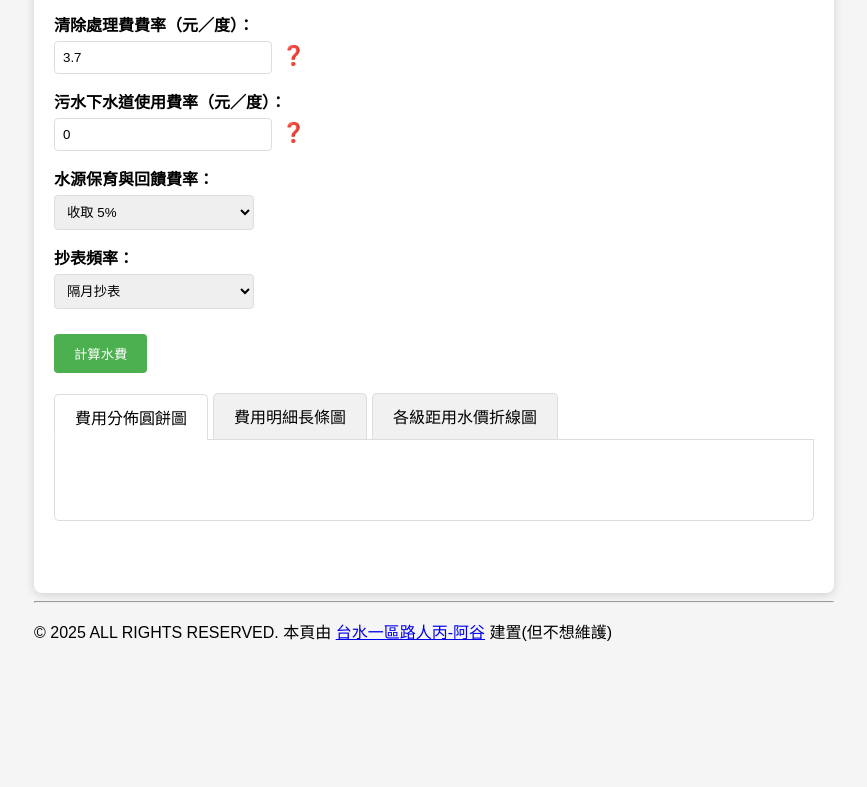
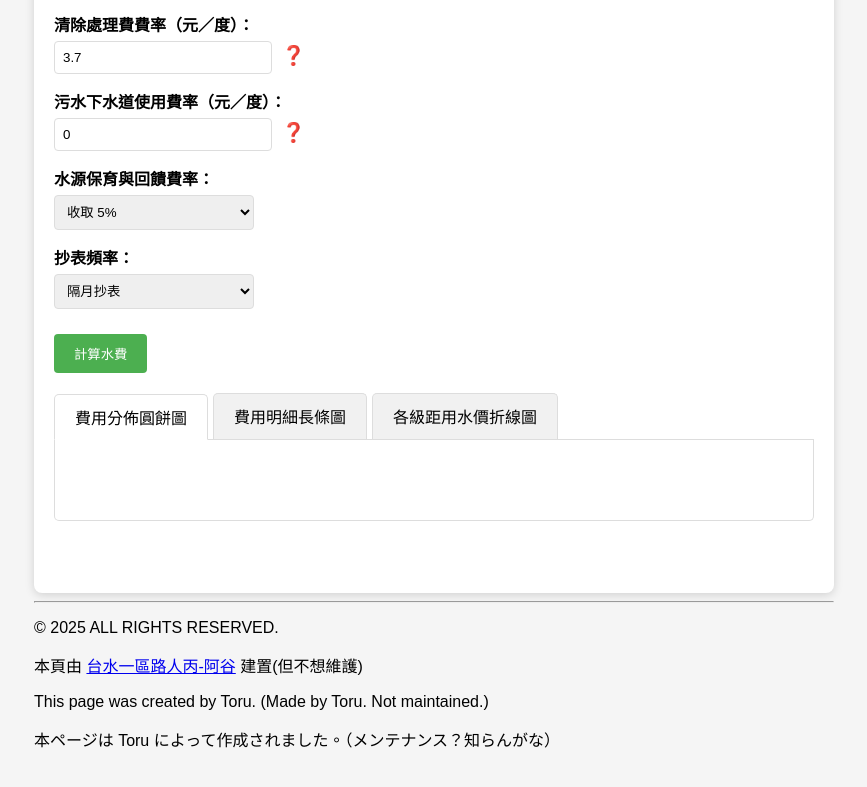
Before and after one commit to ToruSmith/TW-water-fee-calculator, a plain HTML site: page index.html.html in a window 1280 px wide. Shown: the part 449-1236 px from the top of the page, without its empty margins (206-1073 px from the left). Before the commit the page ends 1148 px from the top, so only its background shows below. Drawn offline with nearby package versions, Linux system fonts and the light colour scheme.

Commit message:
Update index.html.html

```diff
--- a/index.html.html
+++ b/index.html.html
@@ -133,7 +133,10 @@
     <footer>
         <div class="container">
 		<hr>
-		<p>© 2025 ALL RIGHTS RESERVED. 本頁由 <a href="https://www.google.com/" target="_blank">台水一區路人丙-阿谷</a> 建置(但不想維護)</p>
+		<p>© 2025 ALL RIGHTS RESERVED. </p>
+                <p>本頁由 <a href="https://www.google.com/" target="_blank">台水一區路人丙-阿谷</a> 建置(但不想維護)</p>
+                <p>This page was created by Toru. (Made by Toru. Not maintained.)</p>
+                <p>本ページは Toru によって作成されました。（メンテナンス？知らんがな）</p>
         </div>
     </footer>
 </body>
```
